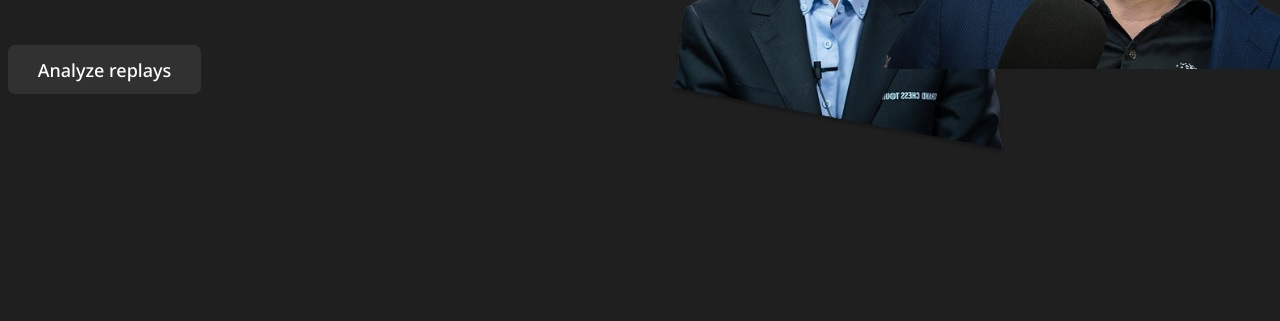
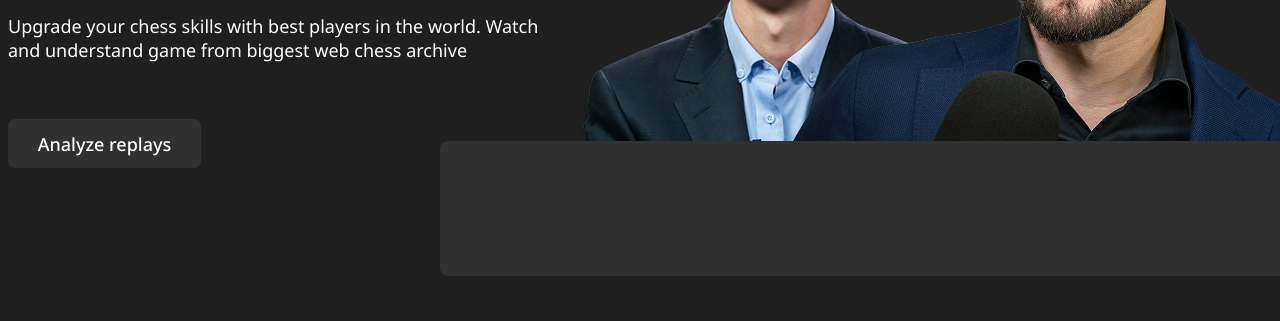
Before and after one commit to syedshafinahmed/Chess-Pro, a plain HTML site: page index.html in a window 1280 px wide. Shown: the part 479-800 px from the top of the page. Drawn offline with Linux system fonts and the light colour scheme.

Commit message:
adjusted banner

```diff
--- a/index.html
+++ b/index.html
@@ -32,6 +32,7 @@
         <div class="banner-right">
             <img class="img1" src="images/Ding.png" alt="">
             <img class="img2" src="images/Magnus-Carlsen.png" alt="">
+            <div class="box"></div>
         </div>
     </div>
 
--- a/style.css
+++ b/style.css
@@ -48,6 +48,8 @@ header div{
 }
 .banner-left p{
     font-size: 18px;
+    margin-top: 27px;
+    margin-bottom: 27px;
 }
 .banner-left button{
     width: 193px;
@@ -72,12 +74,21 @@ header div{
     padding-right: 200px;
 }
 .img1{
-    width: 423px;
-    height: 433px;
+    width: 523px;
+    height: 533px;
 }
 .img2{
-    width: 426px;
-    height: 346px;
+    width: 526px;
+    height: 446px;
     position: absolute;
     right: -35px;
 }
+.box{
+    width: 867px;
+    height: 135px;
+    background-color: #313131;
+    position: absolute;
+    border-radius: 8px;
+    bottom: -20px;
+    left: -109px;
+}
```
